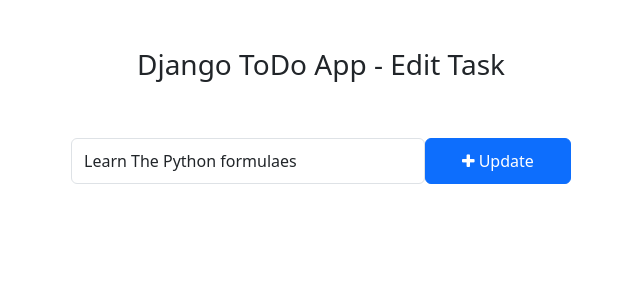
After one commit to AbhijeetJ2000/ToDo-Django, a Django app: page /todo/edit_task/2/ in a window 1280 px wide. The commit adds this page. Shown: the top 300 px of the page, without its empty margins (319-959 px from the left). Run offline with Django 4.2, Linux system fonts and the light colour scheme; data comes from the database, SQL or seed files in the repository; both versions use the stored data as it was after the commit.

Commit message:
todo app all crud operations done

```diff
--- /dev/null
+++ b/templates/edit_task.html
@@ -0,0 +1,35 @@
+<!DOCTYPE html>
+<html lang="en">
+<head>
+    <meta charset="UTF-8">
+    <meta name="viewport" content="width=device-width, initial-scale=1.0">
+    <title>Edit Task</title>
+    <!-- Bootstrap -->
+    <link href="https://cdn.jsdelivr.net/npm/bootstrap@5.3.0-alpha1/dist/css/bootstrap.min.css" rel="stylesheet" integrity="sha384-GLhlTQ8iRABdZLl6O3oVMWSktQOp6b7In1Zl3/Jr59b6EGGoI1aFkw7cmDA6j6gD" crossorigin="anonymous">
+    <script src="https://cdn.jsdelivr.net/npm/bootstrap@5.3.0-alpha1/dist/js/bootstrap.bundle.min.js" integrity="sha384-w76AqPfDkMBDXo30jS1Sgez6pr3x5MlQ1ZAGC+nuZB+EYdgRZgiwxhTBTkF7CXvN" crossorigin="anonymous"></script>
+    <!-- Font Awesome Icons -->
+    <link rel="stylesheet" href="https://cdnjs.cloudflare.com/ajax/libs/font-awesome/4.7.0/css/font-awesome.min.css">
+
+    <style>
+        .form-control{
+        padding: 1.375rem .75rem !important;
+    }
+    </style>
+</head>
+<body>
+    <div class="container">
+        <h3 class="pt-5 pb-5 text-center">
+            Django ToDo App - Edit Task
+        </h3>
+        <form action="{% url 'edit_task' get_task.id %}" method="POST" style="width: 500px; margin: auto;">
+            {% csrf_token %}
+            <div class="form-group">
+                <span style="display: flex;">
+                    <input type="text" name="updated_task" value="{{ get_task.task }}" class="form-control" placeholder="Add a task" style="height: 8px;">
+                    <button class="btn btn-primary" type="submit" style="width: 200px;"><i class="fa fa-plus"></i> Update</button>
+                </span>
+            </div>
+        </form>
+    </div>
+</body>
+</html>
--- a/todo/admin.py
+++ b/todo/admin.py
@@ -5,5 +5,6 @@ from .models import Task
 class TaskAdmin(admin.ModelAdmin):
     list_display = ('task', 'is_completed', 'created_at', 'updated_at')
     search_fields = ('task',)
+    list_editable = ('is_completed',)
 
 admin.site.register(Task, TaskAdmin)
--- a/todo/urls.py
+++ b/todo/urls.py
@@ -2,5 +2,9 @@ from django.urls import path
 from . import views
 
 urlpatterns = [
-    path('addTask', views.addTask, name='addTask'),
+    path('addTask/', views.addTask, name='addTask'),
+    path('mark_as_done/<int:task_id>/', views.mark_as_done, name='mark_as_done'),
+    path('mark_as_undone/<int:task_id>/', views.mark_as_undone, name='mark_as_undone'),
+    path('edit_task/<int:task_id>/', views.edit_task, name='edit_task'),
+    path('delete_task/<int:task_id>/', views.delete_task, name='delete_task'),
 ]
--- a/todo/views.py
+++ b/todo/views.py
@@ -1,4 +1,4 @@
-from django.shortcuts import render, redirect
+from django.shortcuts import redirect, get_object_or_404, render
 from .models import Task
 from django.http import HttpResponse
 
@@ -8,3 +8,33 @@ def addTask(request):
         task = request.POST['task']
         Task.objects.create(task=task)
         return redirect('home')
+
+def mark_as_done(request, task_id):
+    task = get_object_or_404(Task, id=task_id)
+    task.is_completed = True
+    task.save()
+    return redirect('home')
+
+def mark_as_undone(request, task_id):
+    task = get_object_or_404(Task, id=task_id)
+    task.is_completed = False
+    task.save()
+    return redirect('home')
+
+def edit_task(request, task_id):
+    get_task = get_object_or_404(Task, id=task_id)
+    if request.method=='POST':
+        updated_task = request.POST['updated_task']
+        get_task.task = updated_task
+        get_task.save()
+        return redirect('home')
+    else:
+        context = {
+            'get_task': get_task,
+        }
+        return render(request, "edit_task.html", context)
+
+def delete_task(request, task_id):
+    get_task = get_object_or_404(Task, id=task_id)
+    get_task.delete()
+    return redirect('home')
```
Also changed, not shown: templates/home.html (+6 -3 lines), db.sqlite3.
